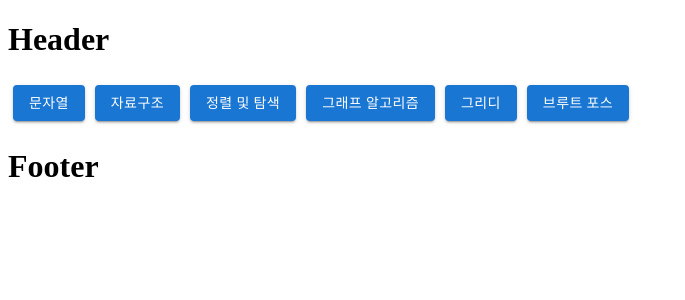
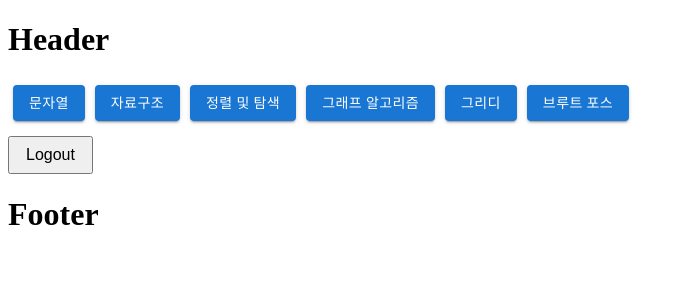
Before and after one commit to heeoneie/cote-is-really-cute, a React (Create React App) app: page / in a window 1280 px wide. Shown: the top 300 px of the page, without its empty margins (0-685 px from the left). Built offline with nearby package versions, Linux system fonts and the light colour scheme; sample sign-in values are in the browser's storage.

Commit message:
refactor: Extract logout button and auth links into separate components

```diff
--- a/src/axios/auth.js
+++ b/src/axios/auth.js
@@ -13,3 +13,7 @@ export const signUp = async (userData) => {
     throw new Error(errorMessage);
   }
 };
+
+export const logoutUser = () => {
+  localStorage.removeItem('token');
+};
--- /dev/null
+++ b/src/components/AuthLinks.js
@@ -0,0 +1,18 @@
+import { Link } from 'react-router-dom';
+
+const AuthLinks = () => (
+  <div>
+    <Link to="/login" style={linkStyle}>
+      Login
+    </Link>
+    <Link to="/signup" style={linkStyle}>
+      Sign Up
+    </Link>
+  </div>
+);
+
+const linkStyle = {
+  marginRight: '10px',
+};
+
+export default AuthLinks;
--- /dev/null
+++ b/src/components/LogoutBtn.js
@@ -0,0 +1,15 @@
+const LogoutButton = ({ onLogout }) => (
+  <button onClick={onLogout} style={buttonStyle}>
+    Logout
+  </button>
+);
+
+// 버튼 스타일
+const buttonStyle = {
+  marginTop: '10px',
+  padding: '8px 16px',
+  fontSize: '16px',
+  cursor: 'pointer',
+};
+
+export default LogoutButton;
--- a/src/pages/Home.js
+++ b/src/pages/Home.js
@@ -1,21 +1,33 @@
 import React, { useContext } from 'react';
 import { AppContext } from '../App';
-import { Link } from 'react-router-dom';
+import { useNavigate } from 'react-router-dom';
 import CategoryBtn from '../components/CategoryBtn';
+import LogoutBtn from '../components/LogoutBtn';
+import AuthLinks from '../components/AuthLinks';
+import { logoutUser } from '../axios/auth';
 
 const Home = () => {
-  const { isLoggedIn } = useContext(AppContext);
+  const { isLoggedIn, setIsLoggedIn } = useContext(AppContext);
+  const navigate = useNavigate();
 
-  return <div>{isLoggedIn ? <CategoryBtn /> : <AuthLinks />}</div>;
+  const handleLogout = () => {
+    logoutUser();
+    setIsLoggedIn(false);
+    navigate('/');
+  };
+
+  return (
+    <div>
+      {isLoggedIn ? (
+        <>
+          <CategoryBtn />
+          <LogoutBtn onLogout={handleLogout} />
+        </>
+      ) : (
+        <AuthLinks />
+      )}
+    </div>
+  );
 };
 
-const AuthLinks = () => (
-  <div>
-    <Link to="/login" style={{ marginRight: '10px' }}>
-      Login
-    </Link>
-    <Link to="/signup">Sign Up</Link>
-  </div>
-);
-
 export default Home;
```
